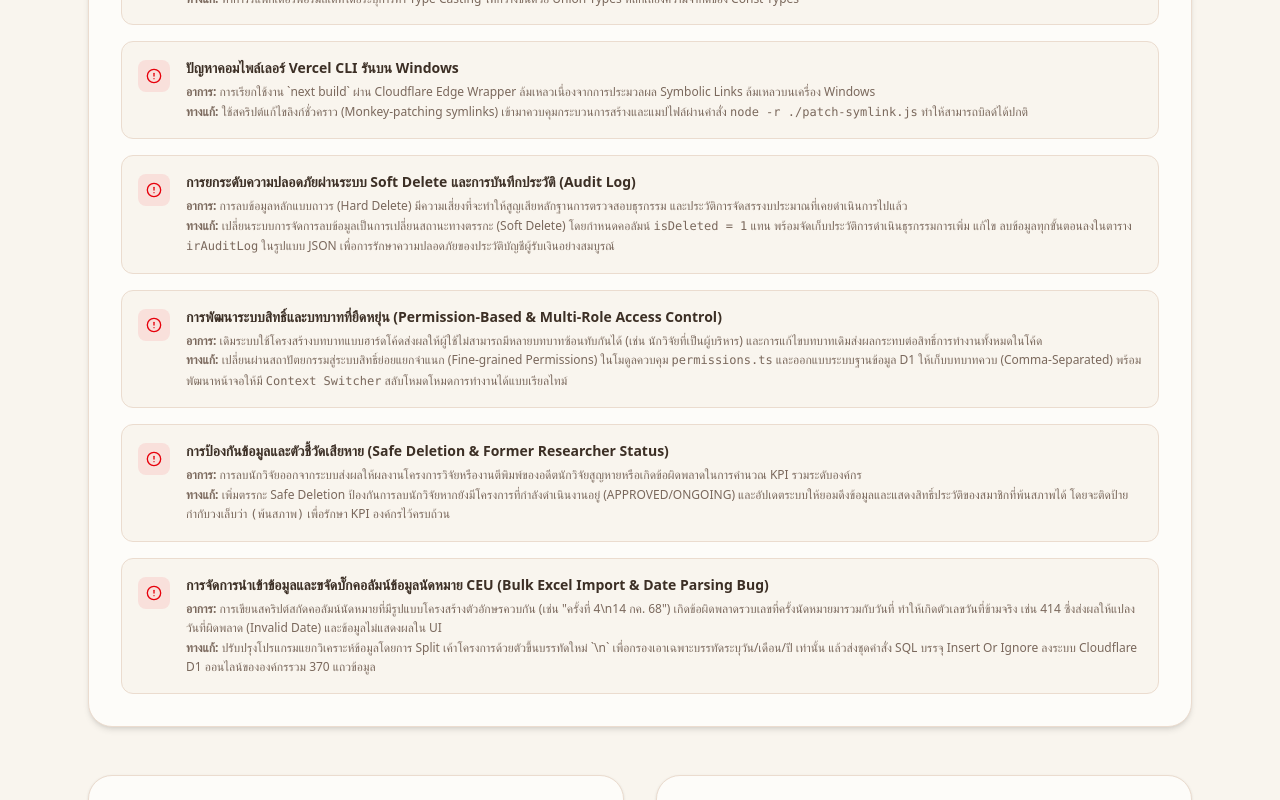
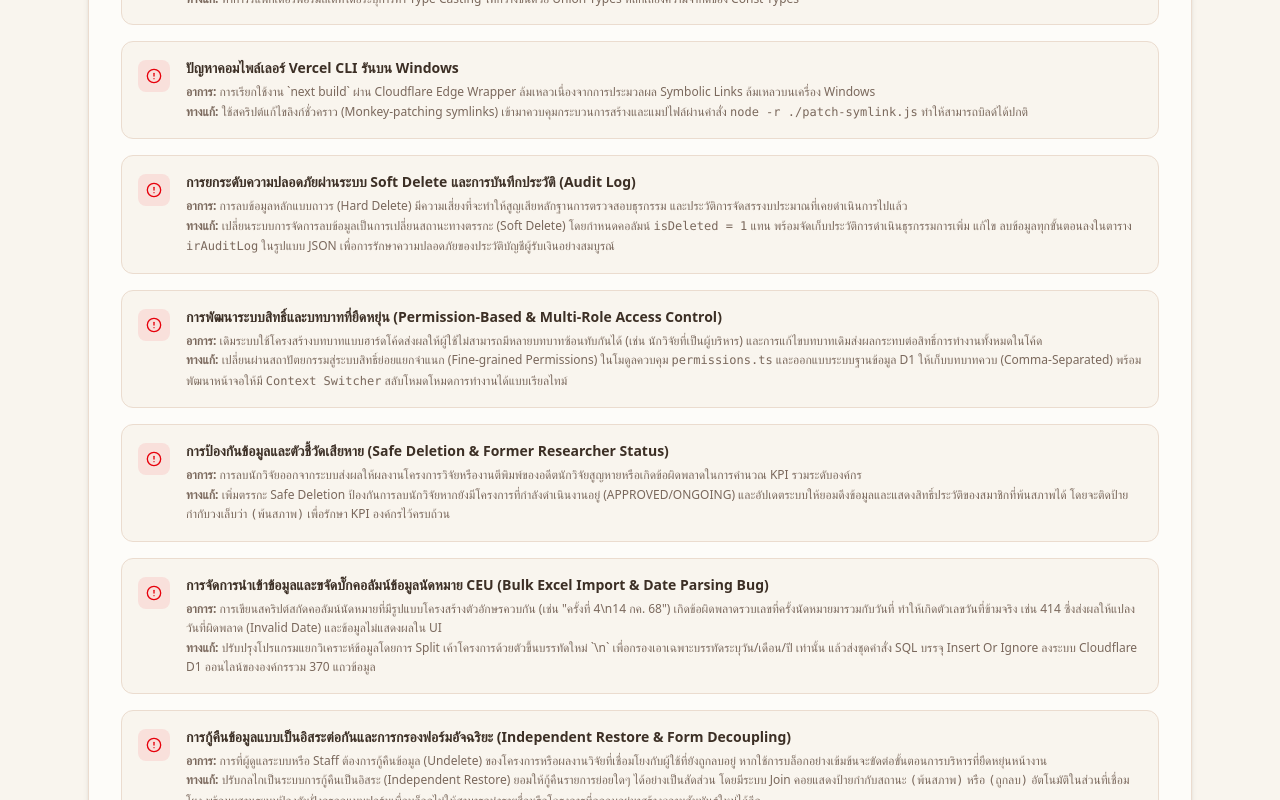
Before and after one commit to SolarXtr/iram-services, a Next.js app: page /about in a window 1280 px wide. Shown: the part 2000-2800 px from the top of the page. Built offline with nearby package versions, Linux system fonts and the light colour scheme.

Commit message:
Update portfolio page with soft-restore and independent undelete design details

```diff
--- a/src/app/about/page.tsx
+++ b/src/app/about/page.tsx
@@ -328,6 +328,19 @@ export default function AboutProjectPage() {
               </div>
             </div>
 
+            <div className="p-4 bg-[#f9f5ee] rounded-xl border border-[#ebdccf] flex items-start gap-4">
+              <div className="bg-red-500/10 text-red-600 p-2 rounded-lg mt-0.5">
+                <AlertCircle className="h-4 w-4" />
+              </div>
+              <div>
+                <h4 className="text-sm font-bold text-[#3c2f25]">การกู้คืนข้อมูลแบบเป็นอิสระต่อกันและการกรองฟอร์มอัจฉริยะ (Independent Restore & Form Decoupling)</h4>
+                <p className="text-xs text-[#7a685c] mt-1 leading-relaxed">
+                  <strong>อาการ:</strong> การที่ผู้ดูแลระบบหรือ Staff ต้องการกู้คืนข้อมูล (Undelete) ของโครงการหรือผลงานวิจัยที่เชื่อมโยงกับผู้ใช้ที่ยังถูกลบอยู่ หากใช้การบล็อกอย่างเข้มข้นจะขัดต่อขั้นตอนการบริหารที่ยืดหยุ่นหน้างาน
+                  <br /><strong>ทางแก้:</strong> ปรับกลไกเป็นระบบการกู้คืนเป็นอิสระ (Independent Restore) ยอมให้กู้คืนรายการย่อยใดๆ ได้อย่างเป็นสัดส่วน โดยมีระบบ Join คอยแสดงป้ายกำกับสถานะ <code>(พ้นสภาพ)</code> หรือ <code>(ถูกลบ)</code> อัตโนมัติในส่วนที่เชื่อมโยง พร้อมผสานระบบป้องกันฝั่งกรอกแบบฟอร์มเพื่อบล็อกไม่ให้สามารถนำรายชื่อหรือโครงการที่ถูกลบอยู่มาสร้างความสัมพันธ์ใหม่ได้อีก
+                </p>
+              </div>
+            </div>
+
           </div>
         </section>
 
@@ -347,6 +360,7 @@ export default function AboutProjectPage() {
               <li>ระบบ **Soft Delete & Audit Log** ทำงานสมบูรณ์แบบ ช่วยปกป้องการสูญหายของข้อมูลสำคัญ</li>
               <li>ระบบ **Permission-Based & Multi-Role** ทำงานสมบูรณ์แบบ ทั้งการระบุบทบาทควบใน D1 และการเพิ่มปุ่มสลับมุมมองโหมดทำงาน (Context Switcher) เสริม UX</li>
               <li>ระบบ **Safe Deletion & Former Researcher Label** ป้องกันข้อมูลและ KPI เสียหาย โดยติดวงเล็บเครื่องหมาย *(พ้นสภาพ)* เมื่อสมาชิกถูกลบสำเร็จ</li>
+              <li>ระบบ **Independent Restore & Sub-Tabs Management** เพิ่มปุ่มกู้คืนสิทธิ์ข้อมูล (Undelete) และแท็บคัดแยก Active/Deleted ในทุกๆ หมวดหมู่ย่อยสำหรับแอดมินเสร็จสมบูรณ์ ปิดช่องโหว่การจัดการข้อมูลหลังการ Soft Delete</li>
               <li>**นำเข้าประวัติการเข้าร่วมคำปรึกษา CEU ปริมาณมากสำเร็จ:** นำข้อมูลจาก Excel 125 โครงการ / 148 คิวรับนัดคำปรึกษาจริงลง D1 Database และซิงก์เข้าสู่ตัวจำลองจำหน่ายเรียบร้อยแล้ว</li>
             </ul>
           </div>
```
